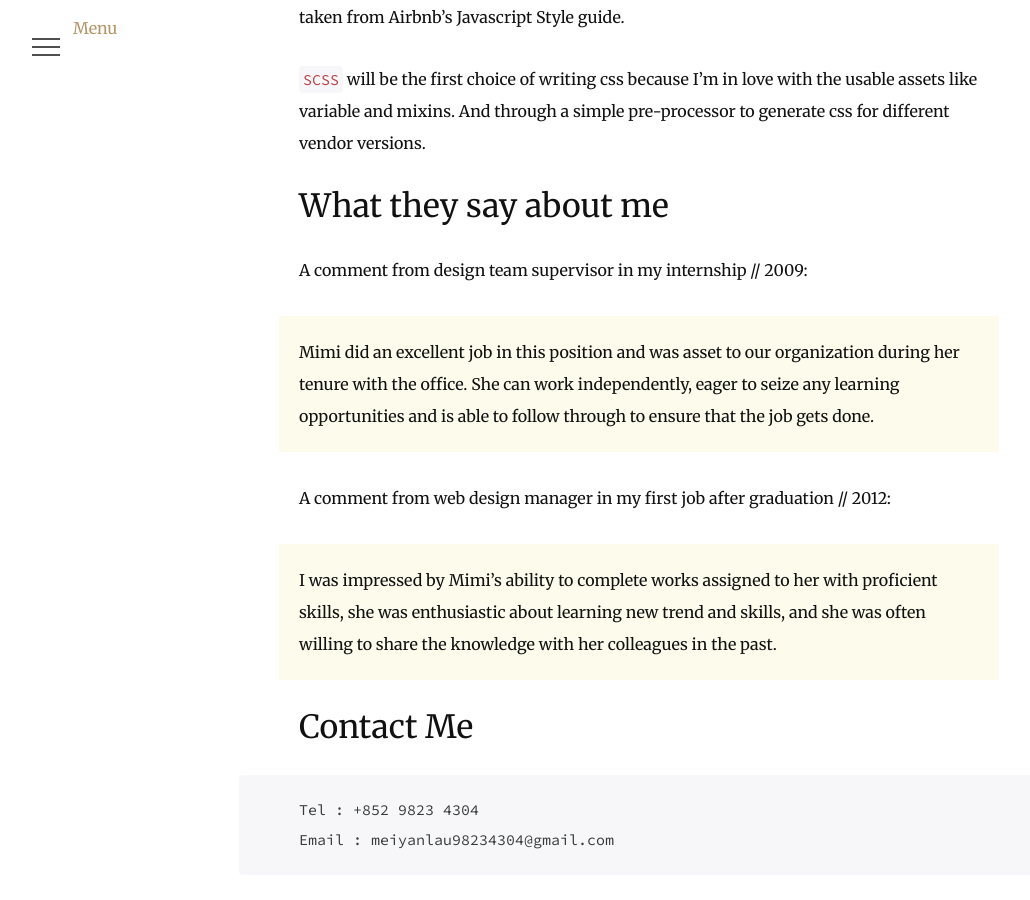
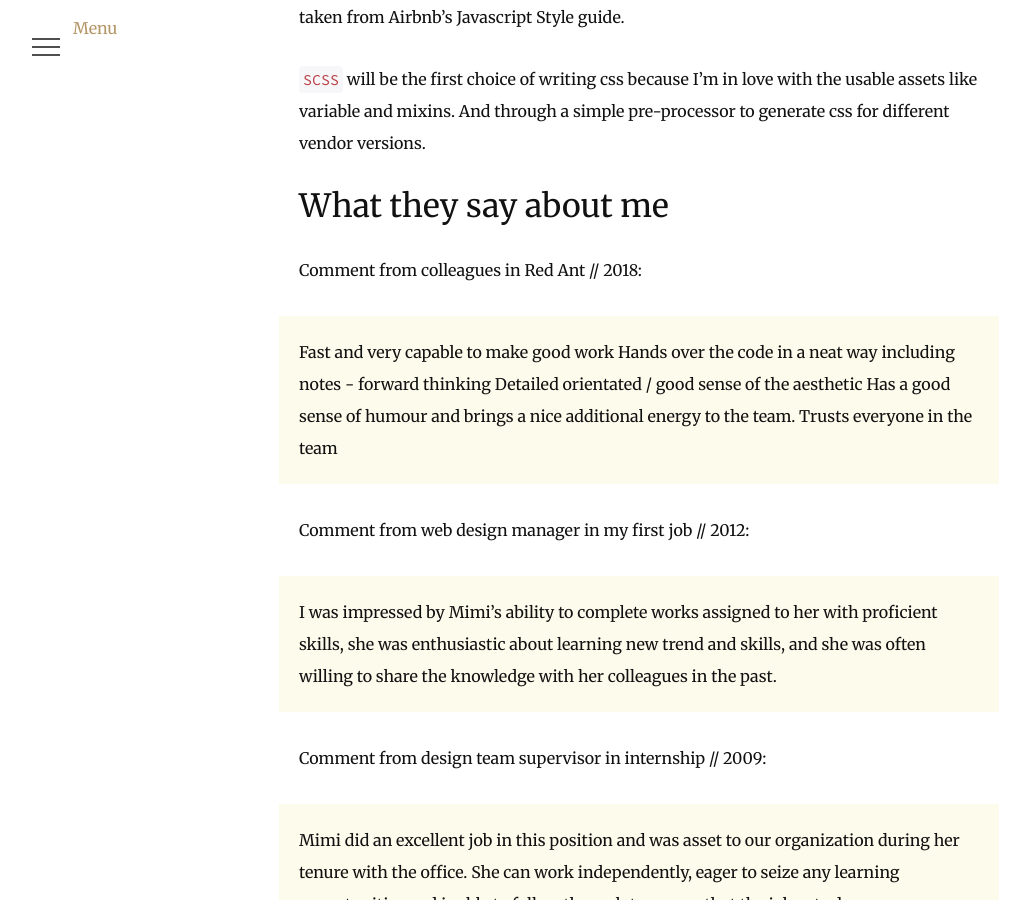
Before and after one commit to MimiLau/mimilau.github.io, a Jekyll site: the page built from about.md, in a window 1280 px wide and 900 px high, scrolled down 1696 px. Shown: the whole window, without its empty margins (1-1031 px from the left). Built offline with Jekyll 4.4.1, drawn with Linux system fonts in a browser that asks for light colours; nearby versions of some CDN libraries.

Commit message:
comment added

````diff
--- a/about.md
+++ b/about.md
@@ -28,14 +28,20 @@ I adapted to `ESLint` to check for errors on javascript. The rules in use are sh
 
 ## What they say about me
 
-A comment from design team supervisor in my internship // 2009:
+Comment from colleagues in Red Ant // 2018:
 
-> Mimi did an excellent job in this position and was asset to our organization during her tenure with the office. She can work independently, eager to seize any learning opportunities and is able to follow through to ensure that the job gets done.
+> Fast and very capable to make good work
+> Hands over the code in a neat way including notes - forward thinking
+> Detailed orientated / good sense of the aesthetic
+> Has a good sense of humour and brings a nice additional energy to the team. Trusts everyone in the team
 
-A comment from web design manager in my first job after graduation // 2012:
+Comment from web design manager in my first job // 2012:
 
 > I was impressed by Mimi's ability to complete works assigned to her with proficient skills, she was enthusiastic about learning new trend and skills, and she was often willing to share the knowledge with her colleagues in the past.
 
+Comment from design team supervisor in internship // 2009:
+
+> Mimi did an excellent job in this position and was asset to our organization during her tenure with the office. She can work independently, eager to seize any learning opportunities and is able to follow through to ensure that the job gets done.
 
 ## Contact Me
 ```
````
